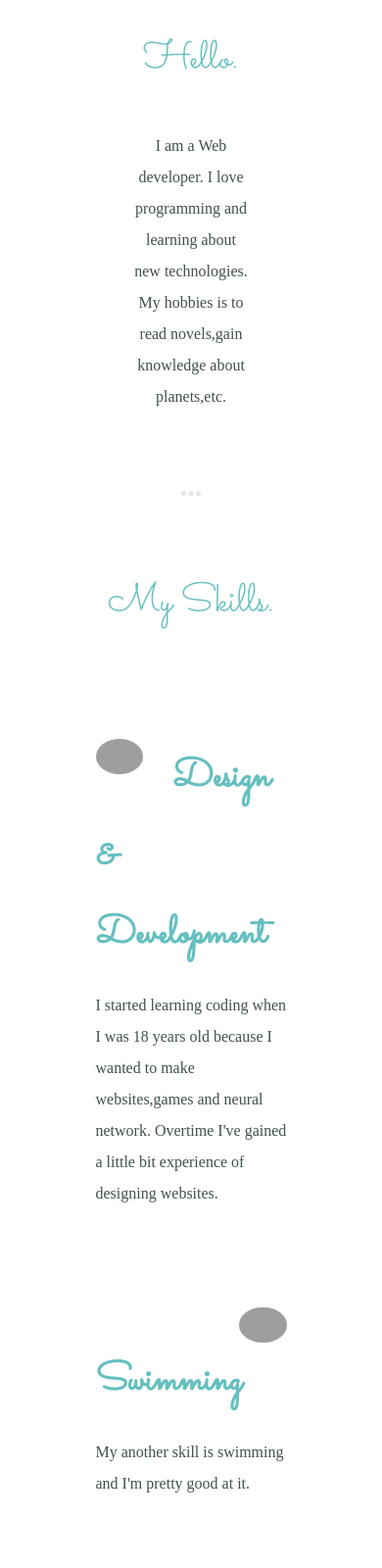
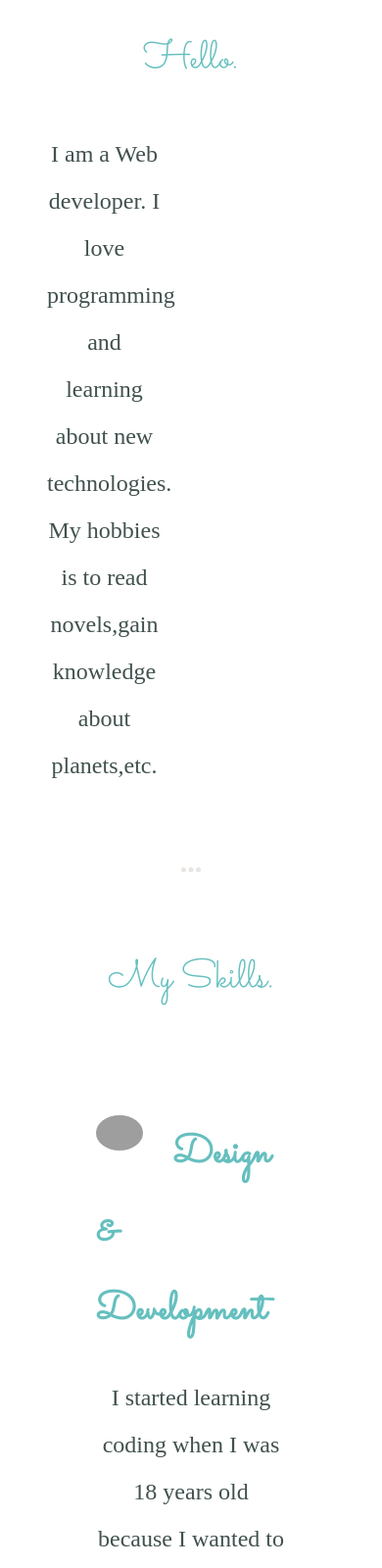
Before and after one commit to harshishere/pw, a plain HTML site: page index.html in a window 390 px wide. Shown: the part 1280-2880 px from the top of the page at 98% size. Drawn offline with Linux system fonts and the light colour scheme; grey boxes are pictures that could not be loaded.

Commit message:
Update style.css

```diff
--- a/css/style.css
+++ b/css/style.css
@@ -112,3 +112,14 @@ float: right;
   background: -webkit-gradient(linear, left top, left bottom, from(#30E3CB), to(#2BC4AD));
   background: -moz-linear-gradient(top,  #30E3CB,  #2BC4AD);
 }
+ @media (max-width: 500px) {
+  .intro {
+    font-size: 1.5rem;
+    margin: 0rem 3rem;
+  }
+  .skills p {
+    font-size: 1.5rem;
+    /* margin: 0rem 3rem; */
+    text-align: center;
+  }
+}
```
